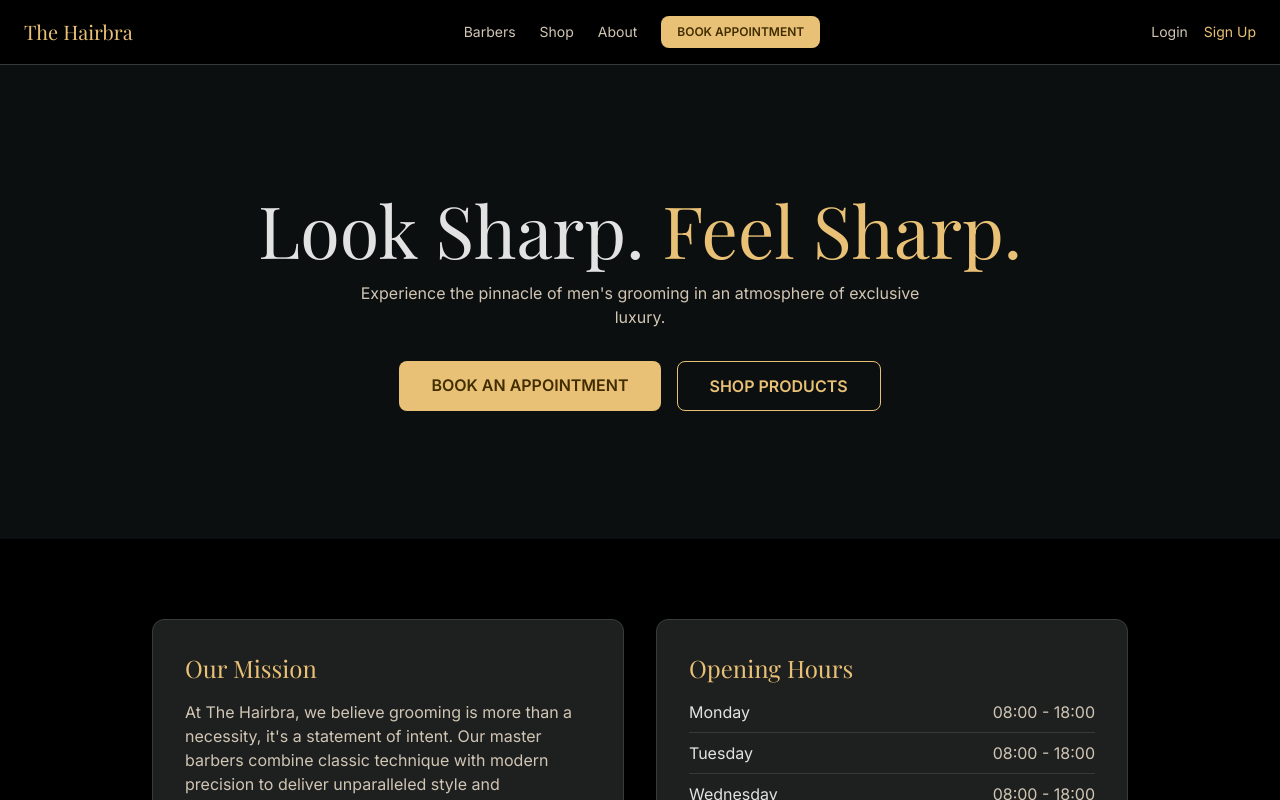
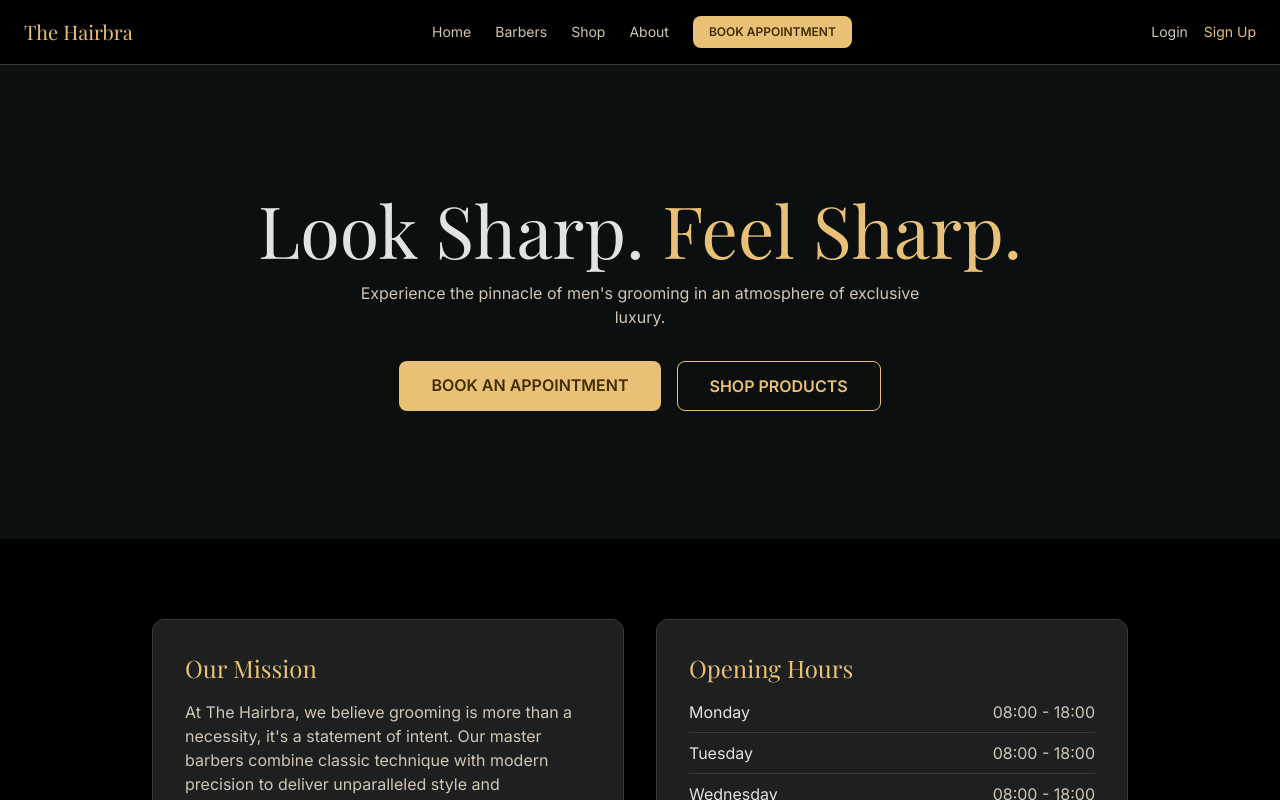
Before and after one commit to aidan-g-barends/The_HairBra, a React (Vite) app: page / in a window 1280 px wide. Shown: the top 800 px of the page. Built offline with nearby package versions, Linux system fonts and the light colour scheme; no server answers; the database is empty.

Commit message:
add explicit home link to navbar

```diff
--- a/src/components/layout/Navbar.jsx
+++ b/src/components/layout/Navbar.jsx
@@ -10,6 +10,7 @@ function Navbar() {
       <Link to="/" className="font-display text-xl text-primary">The Hairbra</Link>
 
       <div className="hidden md:flex items-center gap-6 font-body text-sm">
+        <Link to="/" className="text-on-surface-variant hover:text-primary transition-colors">Home</Link>
         <Link to="/barbers" className="text-on-surface-variant hover:text-primary transition-colors">Barbers</Link>
         <Link to="/shop" className="text-on-surface-variant hover:text-primary transition-colors">Shop</Link>
         <Link to="/about" className="text-on-surface-variant hover:text-primary transition-colors">About</Link>
```
